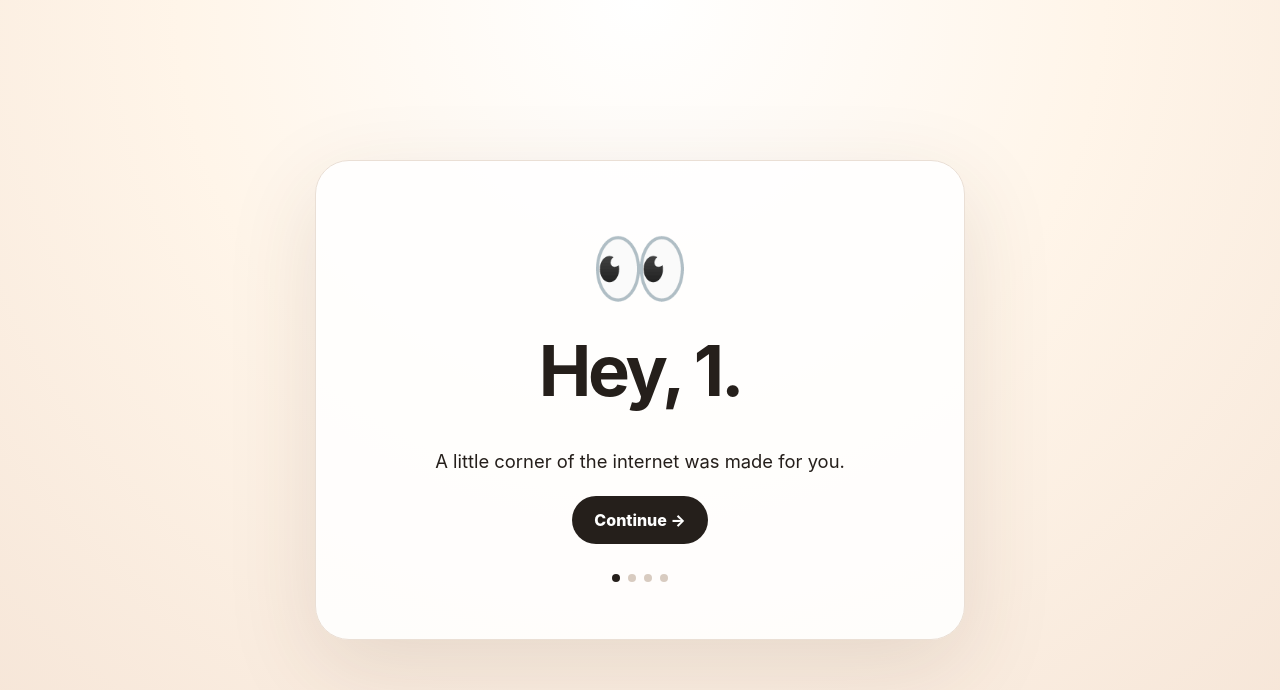
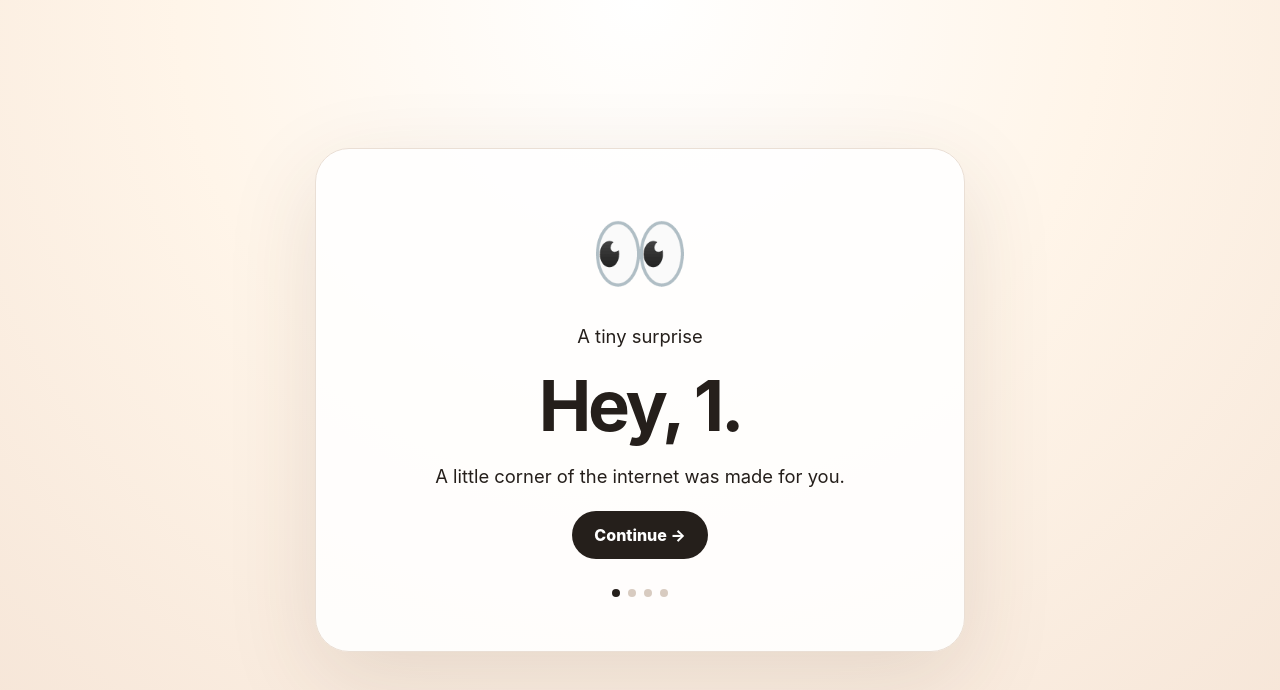
Before and after one commit to DhruvinRathod/Wish-maker, a Next.js app: page /wish/1 in a window 1280 px wide. Shown: the top 690 px of the page. Built offline with nearby package versions, Linux system fonts and the light colour scheme.

Commit message:
feat: build themed interactive birthday experience

```diff
--- a/src/app/wish/[slug]/page.tsx
+++ b/src/app/wish/[slug]/page.tsx
@@ -3,30 +3,44 @@
 import { useMemo, useState } from "react";
 import Link from "next/link";
 import { useParams, useSearchParams } from "next/navigation";
-import { getLanguage } from "@/lib/wish.mjs";
+import { getLanguage, getTheme } from "@/lib/wish.mjs";
+
+const confetti = Array.from({ length: 28 }, (_, index) => index);
 
 export default function WishPage() {
   const params = useParams<{ slug: string }>();
   const search = useSearchParams();
   const [step, setStep] = useState(0);
+  const [candlesOut, setCandlesOut] = useState(false);
   const language = useMemo(() => getLanguage(search.get("lang") || "en"), [search]);
+  const theme = getTheme(search.get("theme") || "confetti");
   const recipient = decodeURIComponent(params.slug).replace(/-/g, " ").replace(/\b\w/g, c => c.toUpperCase());
   const from = search.get("from") || "Someone special";
   const message = search.get("message") || "Wishing you a beautiful birthday!";
+  const memory = search.get("memory") || "";
+  const photo = search.get("photo") || "";
 
   const frames = [
-    <><div className="bigEmoji">👀</div><h1>Hey, {recipient}.</h1><p>{language.hello}</p></>,
-    <><div className="bigEmoji">🎁</div><h1>{language.open}</h1><p>Tap once more. This one is for you.</p></>,
-    <><div className="bigEmoji">🎂</div><h1>{language.birthday}, {recipient}!</h1><p className="personalMessage">“{message}”</p><small>— {from}</small></>,
-    <><div className="bigEmoji">✨</div><h1>{language.wish}</h1><p>May this year bring you good people, good memories and reasons to smile.</p></>
+    <div className="frame" key="hello"><div className="bigEmoji floaty">👀</div><p className="frameLabel">A tiny surprise</p><h1>Hey, {recipient}.</h1><p>{language.hello}</p></div>,
+    <div className="frame" key="gift"><button className="giftButton" type="button" aria-label="Open birthday gift"><span>🎁</span></button><p className="frameLabel">Just for you</p><h1>{language.open}</h1><p>There are a few little things waiting inside.</p></div>,
+    ...(memory || photo ? [<div className="frame" key="memory"><p className="frameLabel">{language.memory}</p>{photo && <div className="photoFrame"><img src={photo} alt={`A birthday memory for ${recipient}`} /></div>}{memory && <p className="memoryText">{memory}</p>}</div>] : []),
+    <div className="frame" key="message"><div className="bigEmoji">💌</div><p className="frameLabel">From {from}</p><h1>{language.birthday}, {recipient}!</h1><p className="personalMessage">“{message}”</p></div>,
+    <div className="frame" key="cake"><p className="frameLabel">{language.candles}</p><div className={`cake ${candlesOut ? "candlesOut" : ""}`}><div className="candles"><button onClick={() => setCandlesOut(true)} aria-label="Blow out candle">🔥</button><button onClick={() => setCandlesOut(true)} aria-label="Blow out candle">🔥</button><button onClick={() => setCandlesOut(true)} aria-label="Blow out candle">🔥</button></div><div className="cakeTop">🍓</div><div className="cakeBody">🎂</div></div><h1>{candlesOut ? language.wish : "One last thing..."}</h1><p>{candlesOut ? "May this year bring you good people, good memories and plenty of reasons to smile." : "Tap any flame when you are ready."}</p></div>
   ];
 
+  const finalStep = frames.length - 1;
+
   return (
-    <main className="portal">
-      <section className="portalCard">
+    <main className={`portal theme-${theme} ${candlesOut ? "celebrating" : ""}`}>
+      {candlesOut && <div className="confettiLayer" aria-hidden="true">{confetti.map(index => <i key={index} style={{ "--i": index } as React.CSSProperties} />)}</div>}
+      <section className="portalCard" aria-live="polite">
         {frames[step]}
-        {step < frames.length - 1 ? <button className="button primary" onClick={() => setStep(step + 1)}>Continue →</button> : <Link className="button ghost" href="/create">Create one for someone else</Link>}
-        <div className="dots">{frames.map((_, index) => <span key={index} className={index === step ? "dot active" : "dot"} />)}</div>
+        <div className="portalActions">
+          {step > 0 && <button className="button subtle" onClick={() => setStep(step - 1)}>← Back</button>}
+          {step < finalStep && <button className="button primary" onClick={() => setStep(step + 1)}>Continue →</button>}
+          {step === finalStep && candlesOut && <Link className="button ghost" href="/create">Create one for someone else</Link>}
+        </div>
+        <div className="dots" aria-label={`Step ${step + 1} of ${frames.length}`}>{frames.map((_, index) => <span key={index} className={index === step ? "dot active" : "dot"} />)}</div>
       </section>
     </main>
   );
```
